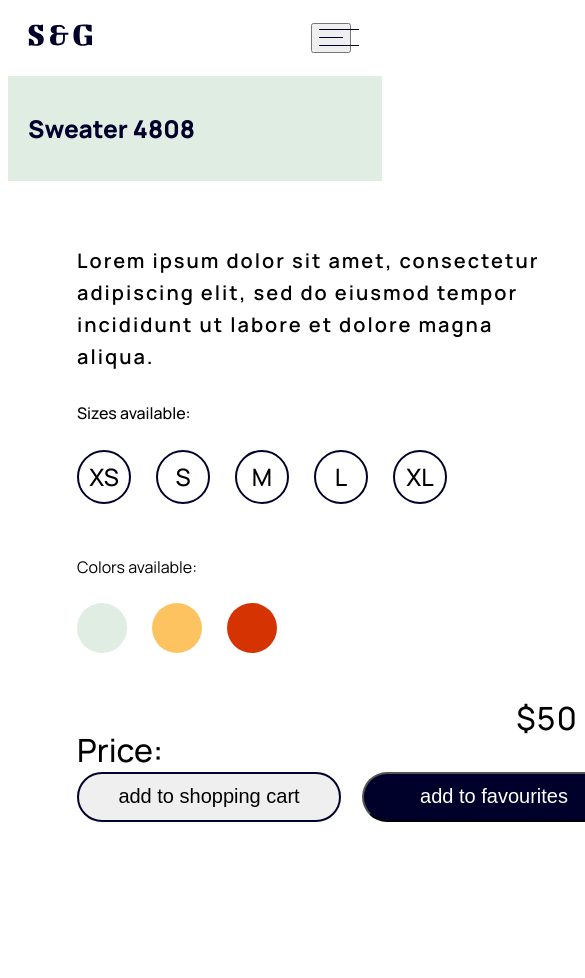
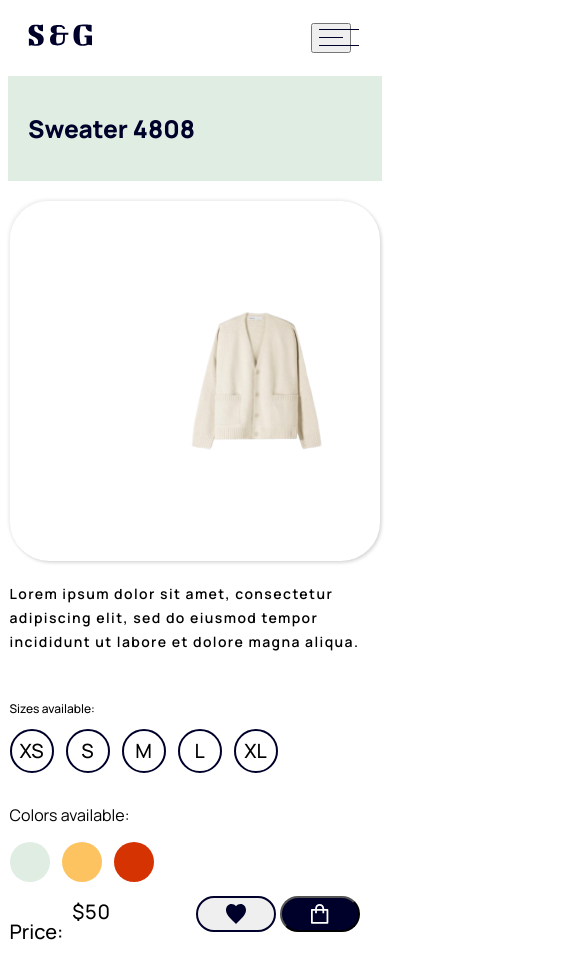
Before and after one commit to brahayarn/S-G-Wear, a React (Vite) app in the folder code/: page /new-collection/1 in a window 390 px wide. Shown: the top 978 px of the page, 585 px wide, since content can reach past the window. Before the commit the page ends 932 px from the top, so only its background shows below. Built offline with nearby package versions, Linux system fonts and the light colour scheme; the HTML template or start-up script is replaced by a standard one; a web font is replaced by a local one.

Commit message:
feat(styles): add adaptive design for ItemInfo component

```diff
--- a/code/src/styles/block/_item.scss
+++ b/code/src/styles/block/_item.scss
@@ -1,9 +1,18 @@
 @use '../base/variables' as var;
+@use '../base/mixin';
 
 .container__item{
     margin: 41px 0 50px 0;
     display: flex;
     gap: 49px;
+    @include mixin.mediaTablet {
+        margin: 0;
+        justify-content: center;
+        display: grid;
+        grid-template-rows: 2fr;
+        margin: 20px -19px 0 -9px;
+        gap: 0;
+    }
 }
 
 
@@ -53,23 +62,39 @@
     opacity: 1;
 }
 
-.item__images{
+.item__images {
     display: grid;
     grid-template-columns: 1fr 2fr;
     width: 667.82px;
     height: 660px;
     border-radius: 39.08px;
     box-shadow:
-         1.74px 1.74px 3.47px 0px rgba(216, 216, 216, 1),
-         -1.74px -1.74px 3.47px 0px rgba(239, 239, 239, 1);
-     overflow: hidden;
+      1.74px 1.74px 3.47px 0px rgba(216, 216, 216, 1),
+      -1.74px -1.74px 3.47px 0px rgba(239, 239, 239, 1);
+    overflow: hidden;
 
+    .item__image-small, .item__image-main {
+      width: 100%;
+      height: 100%;
+      object-fit: cover;
+    }
+
+    @include mixin.mediaTablet {
+      width: 370px;
+      height: 360px;
+    }
 }
+
 
 
 .item__image-main{
     width: 523.66px;
     height: 660px;
+
+    @include mixin.mediaTablet {
+        width: 370px;
+        height: 360px;
+    }
 }
 
 .item__image-m {
@@ -85,9 +110,23 @@
     object-fit: cover;
     position: relative;
     transition: opacity 0.3s ease;
+
+    @include mixin.mediaTablet {
+        width: 90px;
+        height: 90px;
+    }
 }
 
+.item__placeholder{
+    width: 144.16px;
+    height: 165px;
+    background-color: var.$white;
 
+    @include mixin.mediaTablet {
+        width: 90px;
+        height: 90px;
+    }
+}
 
 .item__description{
     width: 488px;
@@ -98,21 +137,35 @@
     letter-spacing: 0.1em;
     margin-top: 23px;
 
+    @include mixin.mediaTablet {
+        width: 351px;
+        height: 72px;
+        font-size: 14px;
+        font-weight: 600;
+        line-height: 24px;
+        letter-spacing: 0.1em;
+        margin-top: 21px;
+
+    }
+
 }
 
-.item__placeholder{
-    width: 144.16px;
-    height: 165px;
-    background-color: var.$white;
-}
 .item__size{
     margin-top: 30px;
+    @include mixin.mediaTablet {
+        margin-top: 21px;
+    }
 }
 
 .flex{
     margin-top: 25px;
     display: flex;
-    gap: 25px
+    gap: 25px;
+
+    @include mixin.mediaTablet {
+        margin-top: 11px;
+        gap: 12px;
+    }
 }
 
 
@@ -122,6 +175,14 @@
     font-size: 16px;
     font-weight: 500;
     line-height: 21.86px;
+
+    @include mixin.mediaTablet {
+        width: 86px;
+        height: 16px;
+        font-size: 12px;
+        font-weight: 500;
+        line-height: 16.39px;
+    }
 }
 
 .item__size-container{
@@ -134,6 +195,10 @@
     align-items: center;
     justify-content: center;
 
+    @include mixin.mediaTablet {
+        width: 40px;
+        height: 40px;
+    }
 
 }
 
@@ -141,16 +206,29 @@
     font-size: 24px;
     font-weight: 500;
     line-height: 32.78px;
+
+    @include mixin.mediaTablet {
+        font-size: 19.66px;
+        font-weight: 500;
+        line-height: 26.85px;
+    }
 }
 
 .item__color{
     margin-top: 52px;
+    @include mixin.mediaTablet {
+        margin-top: 15px;
+    }
 }
 
 .item__color-circle {
     width: 50px;
     height: 50px;
     border-radius: 50%;
+    @include mixin.mediaTablet {
+        width: 40px;
+        height: 40px;
+    }
 }
 
 
@@ -174,28 +252,32 @@ $color-map: (
     margin-top: 44px;
     display: flex;
     justify-content: space-between;
+
+    @include mixin.mediaTablet {
+        width: 350px;
+        height: 36px;
+        margin-top: 16px;
+        justify-content: unset;
+        gap: 9px;
+    }
 }
 
-.item__price-title{
-    font-size: 32px;
-    font-weight: 500;
-    line-height: 43.71px;
-}
-
+.item__price-title,
 .item__price-text{
     font-size: 32px;
     font-weight: 500;
     line-height: 43.71px;
-    letter-spacing: 0.04em;
+    @include mixin.mediaTablet {
+    font-size: 20px;
+    line-height: 27.32px;
+
+
+    }
 }
 
-.item__button{
-    margin-top: 31px;
-    width: 549px;
-    height: 50px;
-    display: flex;
-    gap: 21px;
 
+.item__price-text{
+    letter-spacing: 0.04em;
 }
 
 .item__button-add,
@@ -206,6 +288,12 @@ $color-map: (
     font-size: 20px;
     font-weight: 500;
     line-height: 27.32px;
+    position: relative;
+
+    @include mixin.mediaTablet {
+        width: 80px;
+        height: 36px;
+    }
 }
 
 .item__button-add{
@@ -217,3 +305,59 @@ $color-map: (
     color: var.$white;
 
 }
+
+.item__info{
+    display: grid;
+    grid-template-rows: 4fr;
+}
+
+.item__button {
+    margin-top: 31px;
+    width: 549px;
+    height: 50px;
+    display: flex;
+    gap: 21px;
+
+    @media (max-width: 768px) {
+        width: 350px;
+        height: 36px;
+        margin-top: 0;
+        justify-content: flex-end;
+        gap: 4px;
+        position: relative;
+        transform: translateY(-38px);
+
+
+      .item__button-add,
+      .item__button-fav {
+        width: 80px;
+        height: 36px;
+        padding: 8px 30px;
+        font-size: 0;
+        display: flex;
+        align-items: center;
+        justify-content: center;
+      }
+
+
+      .item__button-add::before,
+      .item__button-fav::before {
+        content: '';
+        position: absolute;
+        width: 20px;
+        height: 20px;
+        background-size: contain;
+        background-repeat: no-repeat;
+        background-position: center;
+      }
+
+
+      .item__button-add::before {
+        background-image: url("../../assets/icons/mbheart.svg");
+      }
+
+      .item__button-fav::before {
+        background-image: url("../../assets/icons/mbshcart.svg");
+      }
+    }
+}
```
